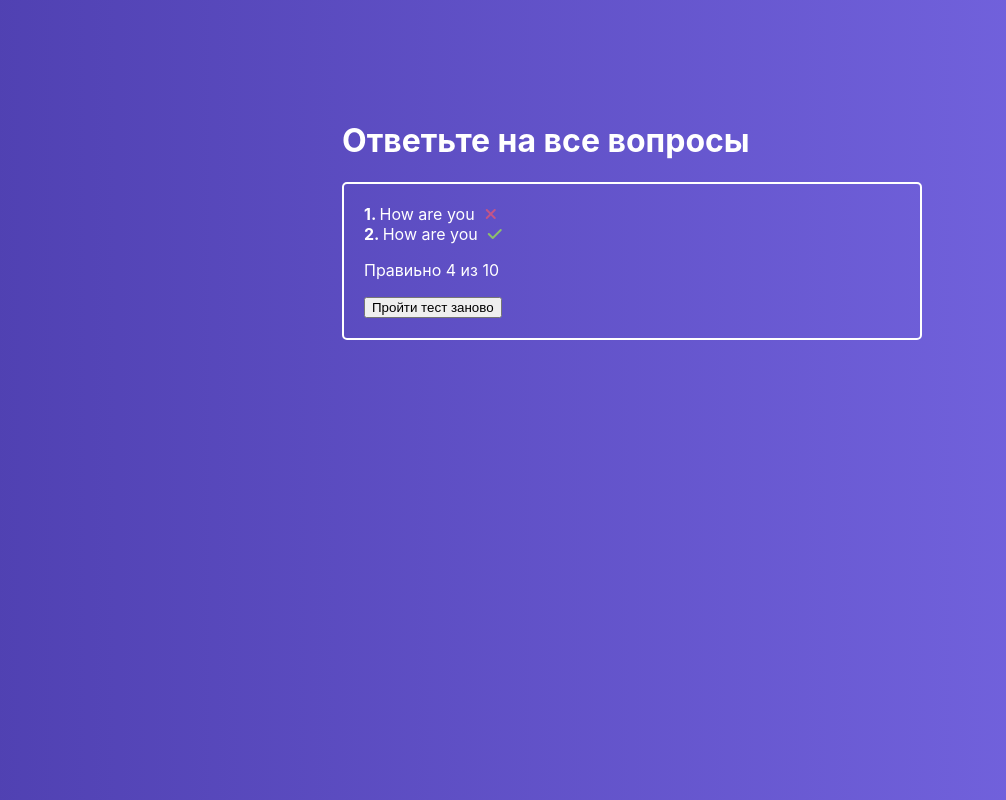
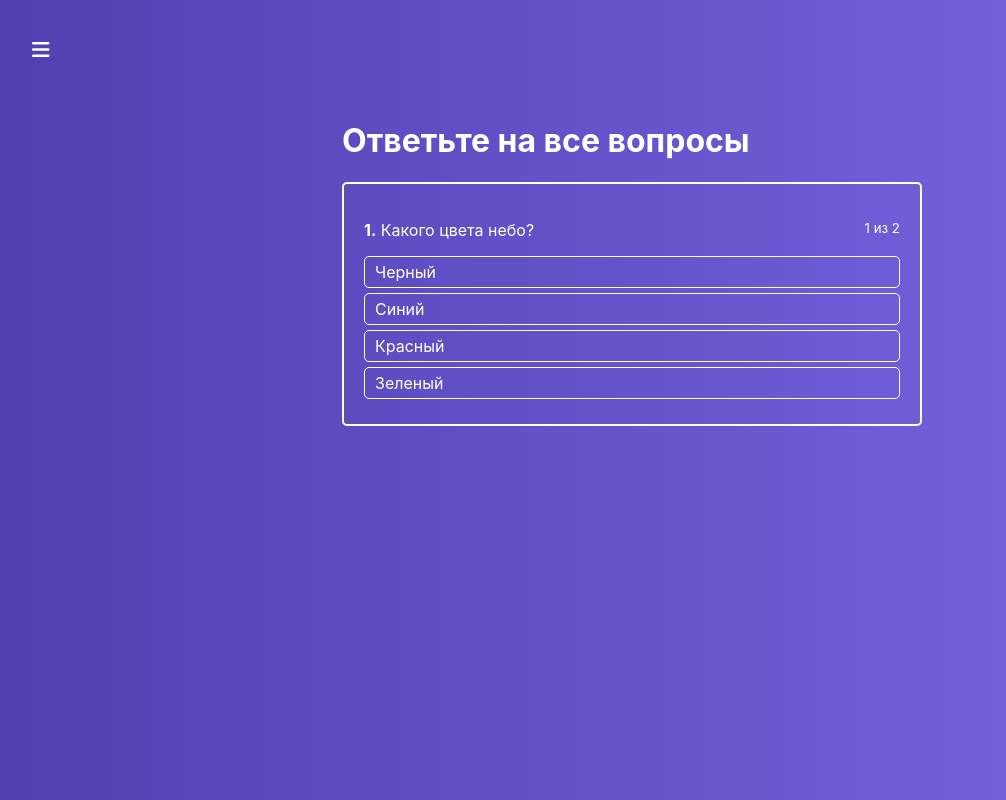
Before and after one commit to Izalia-b/React2, a React app: page / in a window 1280 px wide. Shown: the whole page, without its empty margins (8-1014 px from the left). Built offline with nearby package versions, Linux system fonts and the light colour scheme.

Commit message:
block 6 - 14

```diff
--- a/src/Components/ActiveQuiz/ActiveQuiz.js
+++ b/src/Components/ActiveQuiz/ActiveQuiz.js
@@ -1,3 +1,4 @@
+// Отрисовка текущего вопроса и ответов
 import React from 'react';
 import './ActiveQuiz.css';
 import AnswersList from './AnswersList/AnswersList';
@@ -5,16 +6,21 @@ import AnswersList from './AnswersList/AnswersList';
  const ActiveQuiz =(props)=>{
     return (
      <div className='ActiveQuiz'>
+        {/* вопрос */}
          <p className='Question'>
              <span>
                 <strong>{props.answerNumber}.</strong>&nbsp;
                 {props.question}
              </span>
+             {/* какой из скольки */}
              <small>{props.answerNumber} из {props.quizeLength}</small>
          </p>
+         {/* варианты ответа */}
         <AnswersList
+        //правильно ли на текущий вопрос ответил
         state={props.state}
-        answers ={props.answers}
+        answers ={props.answers} // для получения ответа
+         //функция по нажатию на ответ
         onAnswerClick ={props.onAnswerClick}/>
      </div>
     )
--- a/src/Components/ActiveQuiz/AnswersList/AnswersItem/AnswersItem.js
+++ b/src/Components/ActiveQuiz/AnswersList/AnswersItem/AnswersItem.js
@@ -1,14 +1,19 @@
+// ОТрисовка одного варианта ответа
 import React from 'react';
 import './AnswersItem.css';
 
 const AnswersItem = (props)=>{
+
+    //массив класов
     const cls =['AnswersItem']
+
     if(props.state){
         cls.push(props.state)
     }
+
     return(
-        <li className={cls.join(' ')}
-        onClick={()=>props.onAnswerClick(props.answer.id)}>
+        <li className={cls.join(' ')} onClick={()=>props.onAnswerClick(props.answer.id)}>
+        {/* Вывод текста ответа */}
         {props.answer.text}
         </li>
     )
--- a/src/Components/ActiveQuiz/AnswersList/AnswersList.js
+++ b/src/Components/ActiveQuiz/AnswersList/AnswersList.js
@@ -1,15 +1,21 @@
+//Отрисовка списка ответов
 import React from 'react';
 import './AnswersList.css';
 import AnswersItem from './AnswersItem/AnswersItem';
+
 const AnswersList = (props)=>{
     return (
         <ul className='AnswersList'>
             {props.answers.map((answer,index)=>{ // Получить массив answers делаем иттерации(функция) с каждым элементом и выводить результат из колбек функции
-                return(
+             //индекс присваивает реакт для работы с дом деревом
+             return(
+                    //Один вариант ответа
                     <AnswersItem
-                    key ={index}
-                    answer ={answer}
+                    key ={index}// каждый ребенок в map должен иметь ключ
+                    answer ={answer}// для получения текста ответа
+                    //функция по нажатию на ответ
                     onAnswerClick ={props.onAnswerClick}
+                    //правильно ли на текущий вопрос ответил
                     state ={props.state?props.state[answer.id]:null}
                     />
                 )
--- a/src/Components/FinishedQuiz/FinishedQuiz.js
+++ b/src/Components/FinishedQuiz/FinishedQuiz.js
@@ -1,25 +1,42 @@
+//Результаты текста
 import React from 'react';
 import './FinishedQuiz.css';
+import Button from '../UI/Button/Button';
+
 
 const FinishedQuiz = props =>{
+    //счетчик правильных ответов
+    const succesCount = Object.keys(props.results).reduce((total, key) => {// Object.keys превращает обьект в массив ключей этого обьекта
+        if(props.results[key] === 'success'){
+            total++
+        }
+        return total
+    },0)//метод reduce 1 параметр функция, 2 значение с какого начинать считать
 
     return(
         <div className ='FinishedQuiz'>
             <ul>
-                <li>
-                    <strong>1. </strong>
-                    How are you
-                    <i className='fa fa-times error'></i>
-                </li>
-                <li>
-                    <strong>2. </strong>
-                    How are you
-                    <i className='fa fa-check success'></i>
-                </li>
+                {props.quiz.map( //перебор списка вопросов и возвращение массива
+                    (quizItem,index)=>{ //quizItem обект данного quiz
+                        const cls = [  //создаем массив классов
+                            'fa',
+                            props.results[quizItem.id] ==='error'?'fa-times':'fa-check',// если в ответе error добавляем крестик или галочку
+                            props.results[quizItem.id] // берем правильно или неправильно из резултатов
+                        ]
+                        return( // для чего key
+                            <li key={index}>
+                                <strong>{index+1}</strong>. &nbsp;
+                                {quizItem.question}
+                                <i className={cls.join(' ')}/>
+                            </li>
+                        )
+                    }
+                )}
             </ul>
-            <p>Правиьно 4 из 10</p>
+            <p>Правиьно {succesCount} из {props.quiz.length}</p>
             <div>
-                <button>Пройти тест заново</button>
+                <Button onClick={props.onRetry} type='primary'> Повторить</Button>
+                <Button type='successButton'>Перейти в список тестов </Button>
             </div>
         </div>
     )
--- /dev/null
+++ b/src/Components/Navigation/MenuToggle/MenuToggle.css
@@ -0,0 +1,16 @@
+.MenuToggle{
+    position: fixed;
+    top:40px;
+    left: 40px;
+    font-size: 20px;
+    cursor: pointer;
+    color: #fff;
+    transition: opacit, left .22s ease-in;
+    z-index: 100;
+}
+.MenuToggle:hover{
+    opacity: .7;
+}
+.MenuToggle.open{
+    left: 320px;
+}
--- /dev/null
+++ b/src/Components/Navigation/MenuToggle/MenuToggle.js
@@ -0,0 +1,26 @@
+import React from 'react';
+import './MenuToggle.css';
+
+
+const MenuToggle = props =>{
+    const cls=[
+        'MenuToggle',
+        'fa',
+    ]
+
+    if(props.isOpen){
+        cls.push('fa-times')
+        cls.push('open')
+    }else{
+        cls.push('fa-bars')
+    }
+
+return(
+    <i
+    className={cls.join(' ')}
+    onClick={props.onToggle}
+    />
+)
+
+}
+export default MenuToggle
--- /dev/null
+++ b/src/Components/UI/Button/Button.css
@@ -0,0 +1,33 @@
+.Button {
+    display: inline-block;
+    padding: 10px 20px;
+    border-radius: 4px;
+    border: 1px solid #ccc;
+    color: #000000;
+    margin-right: 15px;
+    text-transform: uppercase;
+    font-weight: bold;
+    font-size: 12px;
+}
+.Button:focus {
+    outline: none;
+}
+.Button:active {
+    box-shadow: inset 2px 2px 1px rgba(0,0,0, .3);
+}
+.Button:disabled {
+    background: #ccc;
+    color: #000000;
+    cursor: not-allowed;
+}
+.errorButton {
+    background: rgba(240,87,108,1);
+}
+.successButton {
+    background: rgba(181,240,69,1);
+
+}
+.primary {
+    background: #2884F6;
+    color: #ffffff;
+}
--- /dev/null
+++ b/src/Components/UI/Button/Button.js
@@ -0,0 +1,17 @@
+import React from 'react';
+import './Button.css';
+
+const Button = props =>{
+
+    const cls=[
+        'Button',
+        [props.type]
+    ]
+
+return(
+<button onClick={props.onClick} className={cls.join(' ')} disabled={props.disabled}>
+    {props.children}
+</button>
+)
+}
+export default Button;
--- a/src/Containers/Quiz/Quiz.js
+++ b/src/Containers/Quiz/Quiz.js
@@ -1,3 +1,4 @@
+//Самая главная первая страница теста
 import React,{Component} from 'react';
 import './Quiz.css';
 import ActiveQuiz from '../../Components/ActiveQuiz/ActiveQuiz';
@@ -5,17 +6,23 @@ import FinishedQuiz from '../../Components/FinishedQuiz/FinishedQuiz';
 
 class Quiz extends Component {
     state ={
-        isFinished:true,
+        //результаты полученые правильный или неправильный ответ но со всех вопросов
+        results:{},
+        //закончился ли список
+        isFinished:false,
+        // меняет вопрос и ответы и номер
         activeQuestion : 0,
-        // хранить информацию о текущем клике пользователя
+        // хранить информацию о текущем клике пользователя , правильный или неправильный ответ
         answerState: null,
+        //список вопросов с вариантами ответа
         quize:[
             {
             rightAnswerId:2,
             question:'Какого цвета небо?',
-            id:2,
+            //номер вопроса
+            id:1,
             answers:[
-                {text: 'Черный',id:1},
+                {text: 'Черный',id:1},//номер ответа
                 {text: 'Синий',id:2},
                 {text: 'Красный',id:3},
                 {text: 'Зеленый',id:4},
@@ -35,62 +42,111 @@ class Quiz extends Component {
     }]
     }
 
+
+
+    //при нажатии на ответ
     onAnswerClickHandler = (answerId)=>{
+        // если есть прав или неправ ответ
         if(this.state.answerState){
-            const key = Object.keys(this.state.answerState)[0]
-                if(this.state.answerState[key]==='success'){
-                    return
+            //
+            const key = Object.keys(this.state.answerState)[0] // Object.keys превращает обьект в массив ключей этого обьекта
+               // если есть прав
+            if(this.state.answerState[key]==='success'){
+                    return // чтобы не было перемещение по вопросам
                 }
         }
 
         // получить доступ к вопросу
         const question = this.state.quize[this.state.activeQuestion]
 
+        // доступ к результатам всех вопросов
+        const results = this.state.results
+
+
         if(question.rightAnswerId === answerId){
+            //если правильный ответ и если  еще не отвечал
+            if(!results[question.id]){
+                results[question.id]='success'
+            }
 
             this.setState({
-                answerState:{[answerId]:'success'}
+                answerState:{[answerId]:'success'},
+                results:results
             })
 
+
+
+            //если правильный ответ
             const timeout = window.setTimeout(()=>{
-                if(this.isQuizFinished()){//если закончилось голосавние
+                if(this.isQuizFinished()){//если закончился тест
                     this.setState({
                         isFinished:true
                     })
                 }else{
-                    this.setState({//переключение на следующий вопрос
+                    this.setState({//переключение на следующий вопрос и изменение номера вопроса
                         activeQuestion: this.state.activeQuestion + 1,
-                        answerState:null
+                        answerState:null//при переходе на след вопрос убрать подсветку
                     })
                 }
                 window.clearTimeout(timeout)
             },1000)
-        }else{
+        }else{//неправильно ответили
+            // запись в результат по всем вопросам
+            results[question.id]='error'
             this.setState({
-                answerState:{[answerId]:'error'}
+                //результат одного вопроса
+                answerState:{[answerId]:'error'},
+                results: results,
             })
 
         }
     }
 
-    //закончилось голосование или нет
+    //закончилось голосование или нет(возвращает true or false)
     isQuizFinished(){
         return this.state.activeQuestion+1 === this.state.quize.length
     }
-
+    // Функция для кнопки - Пройти тест заново
+    retryHandler =()=>{//обнуление всего state
+        this.setState({
+        results:{},
+        isFinished:false,
+        activeQuestion : 0,
+        answerState: null,
+        })
+    }
     render(){
         return(
             <div className='Quiz'>
                 <div className='QuizWropper'>
                     <h1>Ответьте на все вопросы</h1>
                     {this.state.isFinished
-                    ? <FinishedQuiz/>
+
+
+                    //Отрисовка тест пройден
+                    ? <FinishedQuiz
+                    // результаты всех вопросов
+                    results={this.state.results}
+                    //сам вопрос
+                    quiz={this.state.quize}
+                    //функция пройти тест заново
+                    onRetry={this.retryHandler}
+                    />
+
+
+                    //Отрисовка текущего вопроса и ответов
                     : < ActiveQuiz
+                    //передать ответы
                     answers ={this.state.quize[this.state.activeQuestion].answers}
+                    //передать вопрос
                     question ={this.state.quize[this.state.activeQuestion].question}
+                    //функция по нажатию на ответ
                     onAnswerClick ={this.onAnswerClickHandler}
+                    //длинна списков вопросов
                     quizeLength={this.state.quize.length}
+                    //номер текущего вопроса +1 чтобы вывести именно число а не индекс
                     answerNumber={this.state.activeQuestion +1}
+                    //правильно ли на текущий вопрос ответил
                     state ={this.state.answerState}
                     />
                     }
--- a/src/hoc/Layout/Layout.js
+++ b/src/hoc/Layout/Layout.js
@@ -1,12 +1,26 @@
 import React, { Component } from 'react';
 import './Layout.css';
+import MenuToggle from '../../Components/Navigation/MenuToggle/MenuToggle';
 
 class Layout extends Component{
+
+state ={
+    menu:false,
+}
+
+toggleMenuHandler=()=>{
+this.setState({
+    menu:!this.state.menu
+})
+}
 
     render(){
         return(
             <div className = 'Layout'>
-
+                <MenuToggle
+                onToggle = {this.toggleMenuHandler}
+                isOpen={this.state.menu}
+                />
 
                 <main>
                     {this.props.children}
```
